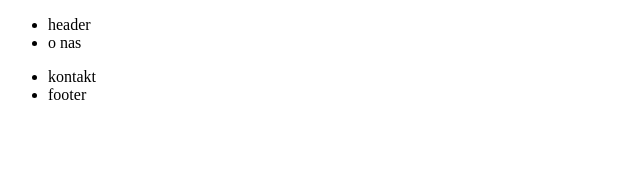
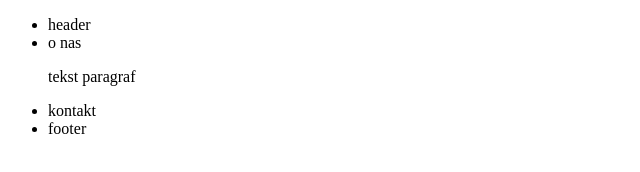
Before and after one commit to rychoz/html-1, a plain HTML site: page index.html in a window 1280 px wide. Shown: the whole page, without its empty margins (0-640 px from the left). Drawn offline with Linux system fonts and the light colour scheme.

Commit message:
dodanie tekstu do paragrafu

```diff
--- a/index.html
+++ b/index.html
@@ -14,7 +14,7 @@
             <li id="main">header</li>
             <li id="o-nas">o nas</li>
     <!-- p.tekst -->
-            <p class="tekst"></p>
+            <p class="tekst">tekst paragraf</p>
             <li id="kontakt">kontakt</li>
             <li id="footer">footer</li>
         </ul>
```
